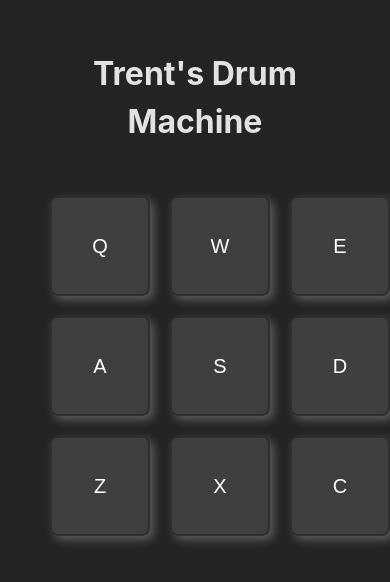
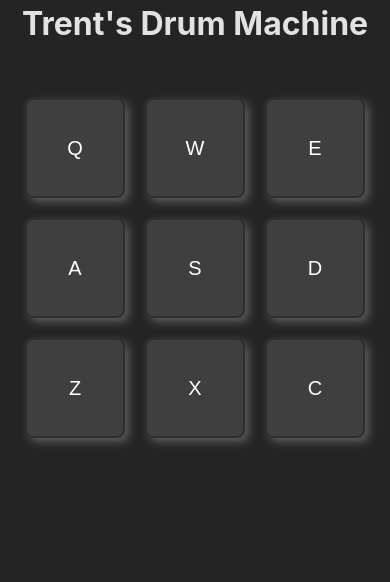
Before and after one commit to tsmith110179/drum-machine-project, a React (Vite) app: page / in a window 390 px wide. Shown: the top 582 px of the page. Built offline with nearby package versions, Linux system fonts and the light colour scheme.

Commit message:
css changes part 1

```diff
--- a/src/App.css
+++ b/src/App.css
@@ -27,3 +27,7 @@
 .drum-pad:active{
   transform: translate(4px, 4px);
 }
+
+@media(max-width: 600px){
+  .container{margin: 0;}
+}
```
